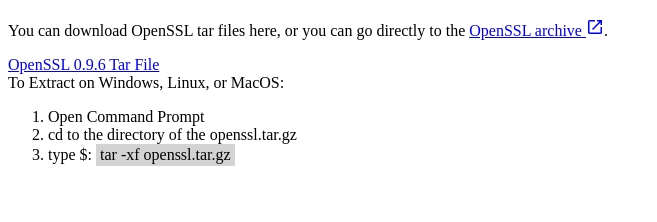
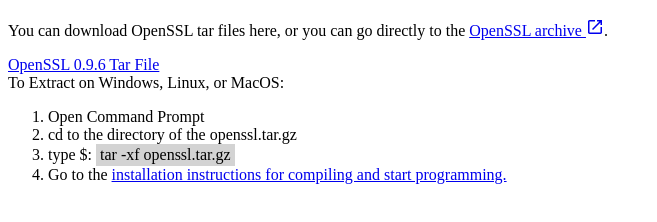
Before and after one commit to curtisLeonDev/cpp-git-practice, a plain HTML site: page openssl/downloads/index.html in a window 1280 px wide. Shown: the part 48-270 px from the top of the page, without its empty margins (0-657 px from the left). Drawn offline with Linux system fonts and the light colour scheme.

Commit message:
Update index.html

```diff
--- a/openssl/downloads/index.html
+++ b/openssl/downloads/index.html
@@ -16,5 +16,6 @@ To Extract on Windows, Linux, or MacOS:
     <li>Open Command Prompt</li>
     <li>cd to the directory of the openssl.tar.gz</li>
     <li>type $: <span class="code">tar -xf openssl.tar.gz</span> </li>
+    <li>Go to the <a href="../tutorials/0-9-6">installation instructions for compiling and start programming.</li>
   </ol>
 </p>
```
